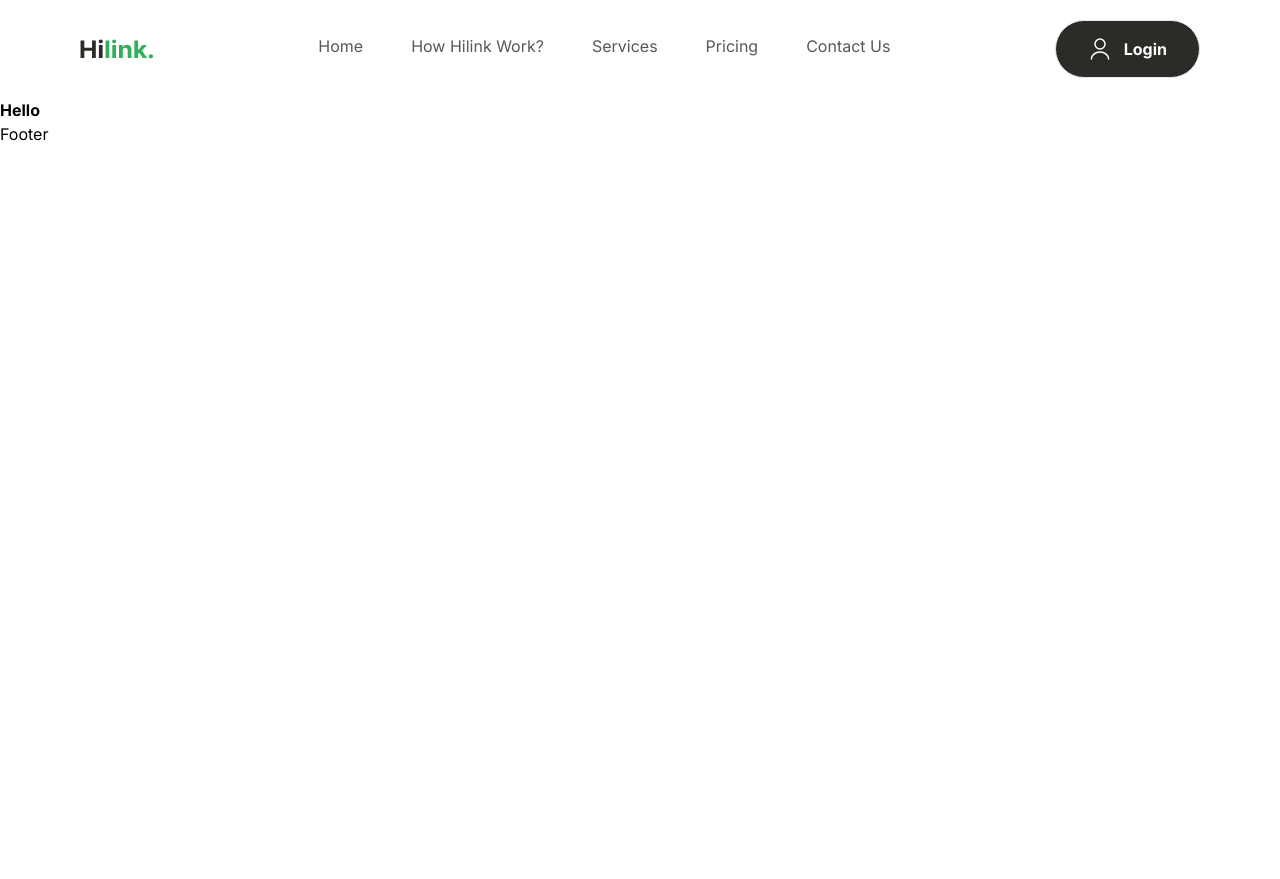
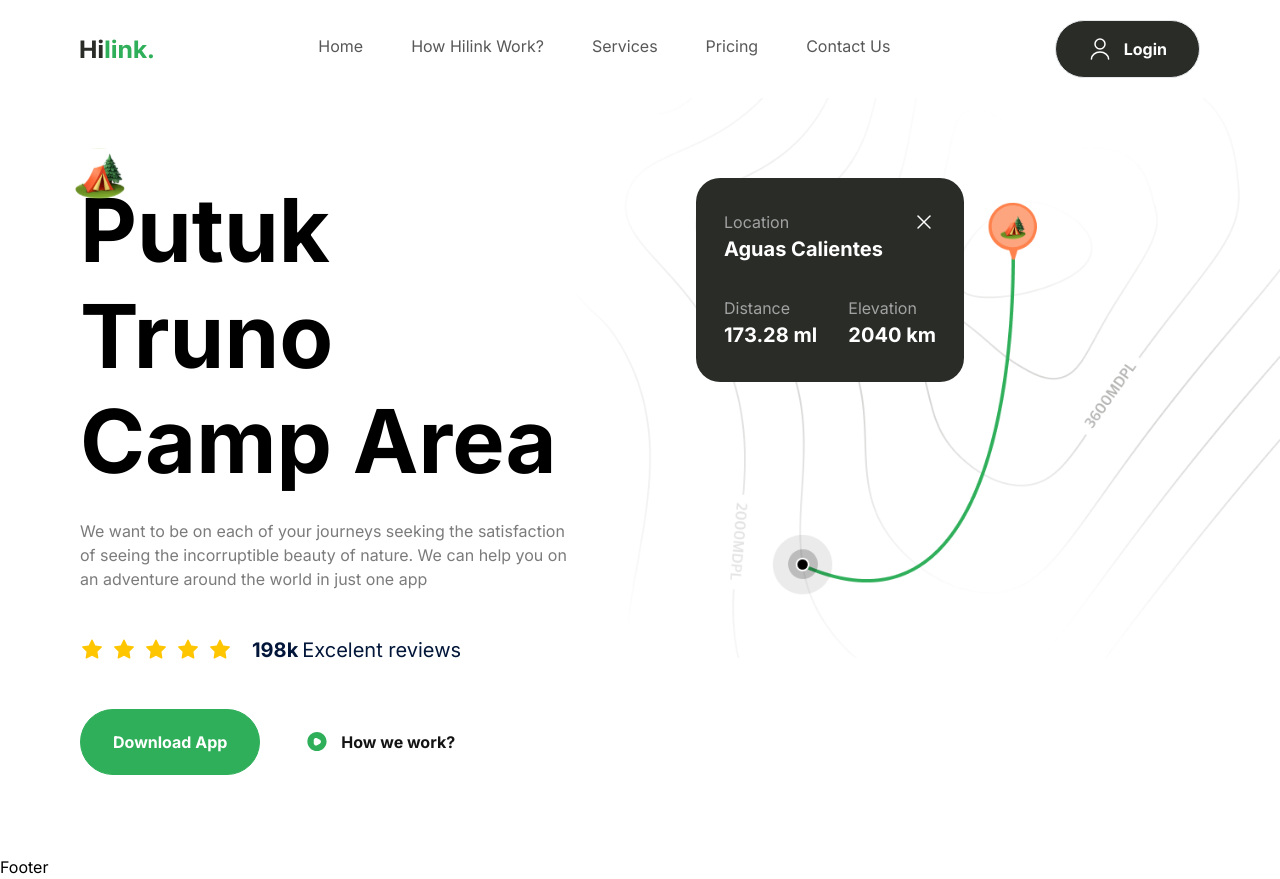
Before and after one commit to Taras-Rm/hilink-site, a Next.js app: page / in a window 1280 px wide. Before the commit the page ends 800 px from the top, so only its background shows below. Built offline with nearby package versions, Linux system fonts and the light colour scheme.

Commit message:
add hero section

```diff
--- a/app/layout.tsx
+++ b/app/layout.tsx
@@ -17,7 +17,7 @@
     <html lang="en">
       <body>
         <Navbar />
-        <main>{children}</main>
+        <main className="relative overflow-hidden">{children}</main>
         <Footer />
       </body>
     </html>
--- a/app/page.tsx
+++ b/app/page.tsx
@@ -1,3 +1,9 @@
+import Hero from "@/components/Hero";
+
 export default function Home() {
-  return <div className="font-bold">Hello</div>;
+  return (
+    <section>
+      <Hero />
+    </section>
+  );
 }
--- a/components/Button.tsx
+++ b/components/Button.tsx
@@ -4,7 +4,7 @@
 interface ButtonProps {
   type: "button";
   title: string;
-  variant: "btn_dark_green";
+  variant: "btn_dark_green" | "btn_green" | "btn_white_text";
   icon?: string;
 }
 
--- /dev/null
+++ b/components/Hero.tsx
@@ -0,0 +1,83 @@
+import Image from "next/image";
+import React from "react";
+import Button from "./Button";
+
+function Hero() {
+  return (
+    <section className="padding-container max-container flex flex-col gap-20 py-10 pb-32 md:gap-28 lg:py-20 xl:flex-row">
+      <div className="hero-map" />
+
+      {/* Left */}
+      <div className="relative z-20 flex flex-1 flex-col xl:w-1/2">
+        <Image
+          src={"/camp.svg"}
+          width={50}
+          height={50}
+          alt="camp"
+          className="absolute left-[-5px] top-[-30px] w-10 lg:w-[50px]"
+        />
+        <h1 className="bold-52 lg:bold-88">Putuk Truno Camp Area</h1>
+        <p className="regular-16 mt-6 text-gray-30 xl:max-w-[520px]">
+          We want to be on each of your journeys seeking the satisfaction of
+          seeing the incorruptible beauty of nature. We can help you on an
+          adventure around the world in just one app
+        </p>
+        <div className="my-11 flex flex-wrap gap-5">
+          <div className="flex items-center gap-2">
+            {Array(5)
+              .fill(1)
+              .map((_, idx) => (
+                <Image
+                  src={"/star.svg"}
+                  width={24}
+                  height={24}
+                  key={idx}
+                  alt="star"
+                />
+              ))}
+          </div>
+          <p className="bold-16 lg:bold-20 text-blue-70">
+            198k
+            <span className="regular-16 lg:regular-20 ml-1">
+              Excelent reviews
+            </span>
+          </p>
+        </div>
+        <div className="flex w-full flex-col gap-3 sm:flex-row">
+          <Button type="button" variant="btn_green" title="Download App" />
+          <Button
+            type="button"
+            variant="btn_white_text"
+            title="How we work?"
+            icon="/play.svg"
+          />
+        </div>
+      </div>
+
+      <div className="flex flex-1 items-start">
+        <div className="relative z-20 flex w-[268px] flex-col gap-8 rounded-3xl bg-green-90 px-7 py-8">
+          <div className="flex flex-col">
+            <div className="flexBetween">
+              <p className="regular-16 text-gray-20">Location</p>
+              <Image src={"/close.svg"} width={24} height={24} alt="close" />
+            </div>
+            <p className="bold-20 text-white">Aguas Calientes</p>
+          </div>
+
+          <div className="flexBetween">
+            <div className="flex flex-col">
+              <p className="regular-16 block text-gray-20">Distance</p>
+              <p className="bold-20 text-white">173.28 ml</p>
+            </div>
+            <div className="flex flex-col">
+              <p className="regular-16 block text-gray-20">Elevation</p>
+              <p className="bold-20 text-white">2040 km</p>
+            </div>
+          </div>
+        </div>
+      </div>
+    </section>
+  );
+}
+
+export default Hero;
```
